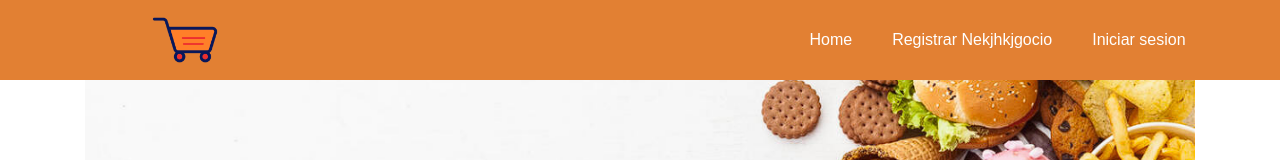
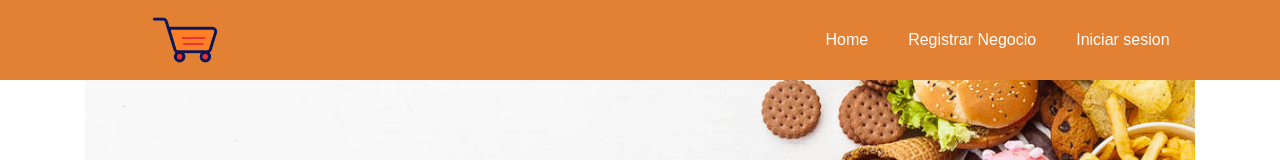
Before and after one commit to JhonyVS/proyecto_is_frontend, a React (Create React App) app: page / in a window 1280 px wide. Shown: the top 160 px of the page. Built offline with nearby package versions, Linux system fonts and the light colour scheme.

Commit message:
arreglar barras

```diff
--- a/src/components/Navbar.js
+++ b/src/components/Navbar.js
@@ -34,7 +34,7 @@ function Navbar() {
         </div>
         <div className="rightSide">
             <Link to="/">Home</Link>
-            <Link to="/registrarNegocio"id="iniciarsesion">Registrar Nekjhkjgocio</Link>
+            <Link to="/registrarNegocio"id="iniciarsesion">Registrar Negocio</Link>
             <Link to="/ini" id="iniciarsesion2" >Iniciar sesion</Link>
             <Link to="/registrarPromocion"id="cerrarsesion">Registrar Promocion</Link>
             <Link to="/"id="cerrarsesion2"onClick={test2}>Cerrar Sesion</Link>
```
